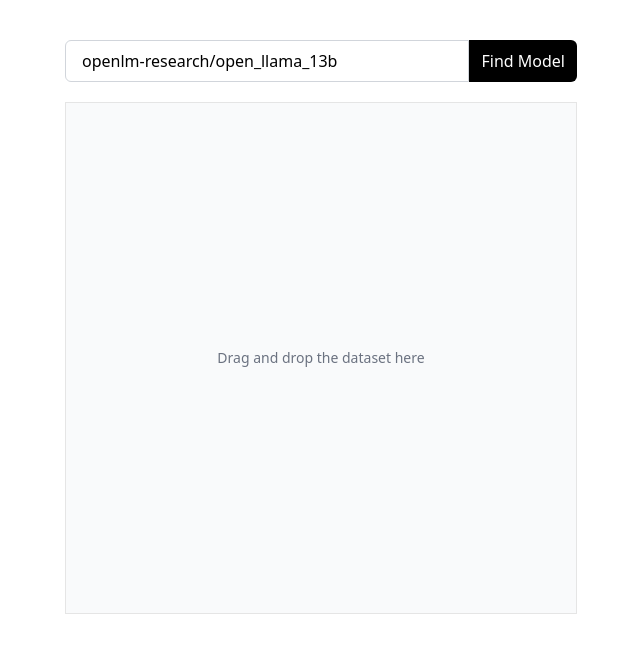
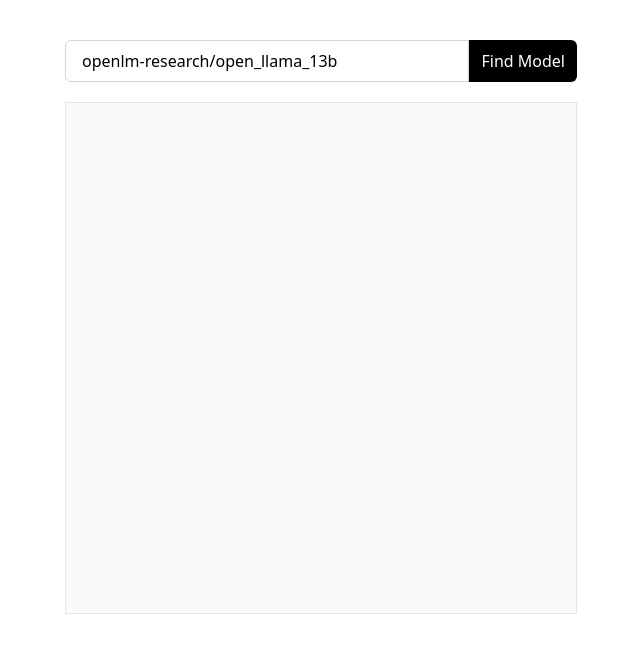
Before and after one commit to nikolaspapastavrou/scale-ai-hackathon-front-end, a Next.js app: page / in a window 1280 px wide. Shown: the top 652 px of the page, without its empty margins (319-959 px from the left). Built offline with nearby package versions, Linux system fonts and the light colour scheme.

Commit message:
valodation

```diff
--- a/components/canvas.js
+++ /dev/null
@@ -1,94 +0,0 @@
-import React from "react";
-import Image from "next/image";
-import { ReactSketchCanvas } from "react-sketch-canvas";
-import Spinner from "components/spinner";
-
-export default class Canvas extends React.Component {
-  constructor(props) {
-    super(props);
-
-    this.canvas = React.createRef();
-  }
-
-  onChange = async () => {
-    const paths = await this.canvas.current.exportPaths();
-
-    // only respond if there are paths to draw (don't want to send a blank canvas)
-    if (paths.length) {
-      const data = await this.canvas.current.exportImage("svg");
-      this.props.onDraw(data);
-    }
-  };
-
-  render() {
-    const predictions = this.props.predictions.map((prediction) => {
-      prediction.lastImage = prediction.output
-        ? prediction.output[prediction.output.length - 1]
-        : null;
-      return prediction;
-    });
-
-    const predicting = predictions.some((prediction) => !prediction.output);
-    const lastPrediction = predictions[predictions.length - 1];
-
-    return (
-      <div className="relative w-full aspect-square">
-        {/* PREDICTION IMAGES */}
-
-        {!this.props.userUploadedImage &&
-          predictions
-            .filter((prediction) => prediction.output)
-            .map((prediction, index) => (
-              <Image
-                alt={"prediction" + index}
-                key={"prediction" + index}
-                layout="fill"
-                className="absolute animate-in fade-in"
-                style={{ zIndex: index }}
-                src={prediction.lastImage}
-              />
-            ))}
-
-        {/* USER UPLOADED IMAGE */}
-        {this.props.userUploadedImage && (
-          <Image
-            src={URL.createObjectURL(this.props.userUploadedImage)}
-            alt="preview image"
-            layout="fill"
-          />
-        )}
-
-        {/* SPINNER */}
-        {predicting && (
-          <div
-            className="absolute top-1/2 left-1/2 -translate-x-1/2 -translate-y-1/2"
-            style={{ zIndex: predictions.length + 100 }}
-          >
-            <div className="p-4 w-40 bg-white text-center rounded-lg animate-in zoom-in">
-              <Spinner />
-              <p className="pt-3 opacity-30 text-center text-sm">
-                {lastPrediction.status}
-              </p>
-            </div>
-          </div>
-        )}
-
-        {(predictions.length > 0 || this.props.userUploadedImage) &&
-          !predicting && (
-            <div
-              className="absolute top-0 left-0 w-full h-full"
-              style={{ zIndex: predictions.length + 100 }}
-            >
-              <ReactSketchCanvas
-                ref={this.canvas}
-                strokeWidth={80}
-                strokeColor="black"
-                canvasColor="transparent"
-                onChange={this.onChange}
-              />
-            </div>
-          )}
-      </div>
-    );
-  }
-}
--- a/components/download.js
+++ /dev/null
@@ -1,21 +0,0 @@
-import Link from "next/link";
-import { Download as DownloadIcon } from "lucide-react";
-
-export default function Download(props) {
-  if (!props.predictions.length) return null;
-
-  const lastPrediction = props.predictions[props.predictions.length - 1];
-
-  if (!lastPrediction.output) return null;
-
-  const lastImage = lastPrediction.output[lastPrediction.output.length - 1];
-
-  return (
-    <Link href={lastImage}>
-      <a className="lil-button" target="_blank" rel="noopener noreferrer">
-        <DownloadIcon className="icon" />
-        Download
-      </a>
-    </Link>
-  );
-}
--- a/components/dropzone.js
+++ /dev/null
@@ -1,33 +0,0 @@
-import React, { useCallback } from "react";
-import { useDropzone } from "react-dropzone";
-
-export default function Dropzone(props) {
-  const onImageDropped = props.onImageDropped;
-  const onDrop = useCallback(
-    (acceptedFiles) => {
-      onImageDropped(acceptedFiles[0]);
-    },
-    [onImageDropped]
-  );
-  const { getRootProps, getInputProps, isDragActive } = useDropzone({ onDrop });
-
-  if (props.predictions.length) return null;
-
-  if (props.userUploadedImage) return null;
-
-  return (
-    <div
-      className="absolute z-50 flex w-full h-full text-gray-500 text-sm text-center cursor-pointer select-none w-full h-full"
-      {...getRootProps()}
-    >
-      <div className="m-auto">
-        <input {...getInputProps()} />
-        {isDragActive ? (
-          <p>Drop the dataset here ...</p>
-        ) : (
-          <p>Drag and drop the dataset here</p>
-        )}
-      </div>
-    </div>
-  );
-}
--- a/pages/index.js
+++ b/pages/index.js
@@ -1,13 +1,7 @@
 import { useState } from "react";
 import Head from "next/head";
-import Link from "next/link";
-import Canvas from "components/canvas";
 import PromptForm from "components/prompt-form";
-import Dropzone from "components/dropzone";
-import Download from "components/download";
 import { XCircle as StartOverIcon } from "lucide-react";
-import { Code as CodeIcon } from "lucide-react";
-import { Rocket as RocketIcon } from "lucide-react";
 
 import fetch from 'node-fetch';
 
@@ -16,8 +10,6 @@
 export default function Home() {
   const [predictions, setPredictions] = useState([]);
   const [error, setError] = useState(null);
-  const [maskImage, setMaskImage] = useState(null);
-  const [userUploadedImage, setUserUploadedImage] = useState(null);
 
   const handleSubmit = async (e) => {
     e.preventDefault();
@@ -60,17 +52,10 @@
     e.preventDefault();
     setPredictions([]);
     setError(null);
-    setMaskImage(null);
-    setUserUploadedImage(null);
   };
 
   return (
     <div>
-      <Head>
-        <title>Inpainting with Stable Diffusion &amp; Replicate</title>
-        <meta name="viewport" content="initial-scale=1.0, width=device-width" />
-      </Head>
-
       <main className="container mx-auto p-5">
         {error && <div>{error}</div>}
 
@@ -79,9 +64,7 @@
 
           <div className="text-center">
             {((predictions.length > 0 &&
-              predictions[predictions.length - 1].output) ||
-              maskImage ||
-              userUploadedImage) && (
+              predictions[predictions.length - 1].output)) && (
               <button className="lil-button" onClick={startOver}>
                 <StartOverIcon className="icon" />
                 Start over
@@ -90,34 +73,13 @@
           </div>
         </div>
         <div className="border-hairline max-w-[512px] mx-auto relative">
-          <Dropzone
-            onImageDropped={setUserUploadedImage}
-            predictions={[]}
-            userUploadedImage={userUploadedImage}
-          />
           <div
             className="bg-gray-50 relative max-h-[512px] w-full flex items-stretch"
-            // style={{ height: 0, paddingBottom: "100%" }}
+            style={{ height: 0, paddingBottom: "100%" }}
           >
-            <Canvas
-              predictions={[]}
-              userUploadedImage={userUploadedImage}
-              onDraw={setMaskImage}
-            />
           </div>
         </div>
       </main>
     </div>
   );
 }
-
-function readAsDataURL(file) {
-  return new Promise((resolve, reject) => {
-    const fr = new FileReader();
-    fr.onerror = reject;
-    fr.onload = () => {
-      resolve(fr.result);
-    };
-    fr.readAsDataURL(file);
-  });
-}
```
